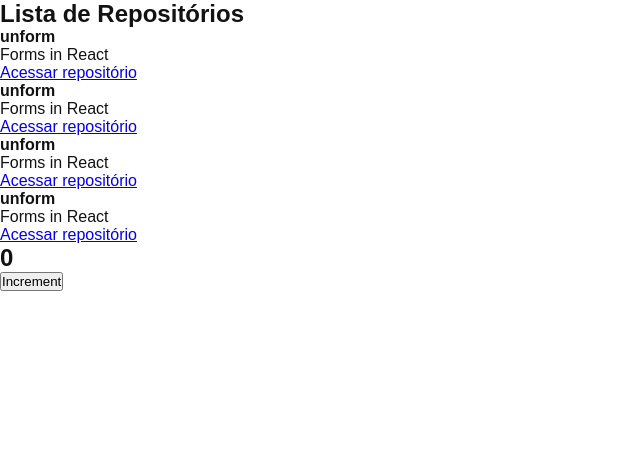
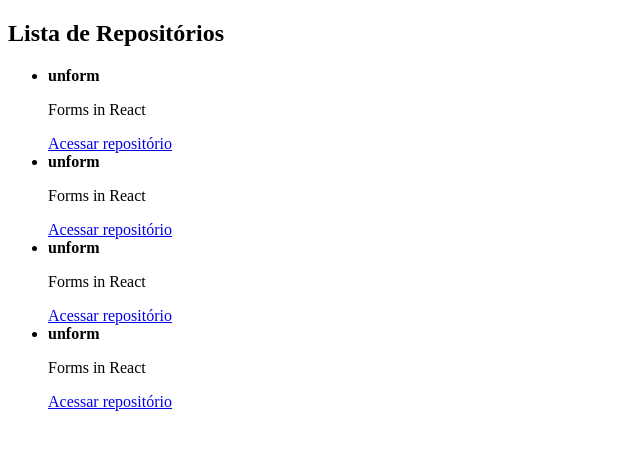
Before and after one commit to digaoreisdev/01-github-explorer, a React app: page / in a window 1280 px wide. Shown: the top 450 px of the page, without its empty margins (0-640 px from the left). Built offline with nearby package versions, Linux system fonts and the light colour scheme.

Commit message:
Chamadas HTTP - Estilização da Listagem

```diff
--- a/src/App.jsx
+++ b/src/App.jsx
@@ -1,12 +1,9 @@
-import { Counter } from './components/Counter';
 import { RepositoryList } from './components/RepositoryList';
-import './styles/global.scss';
+
+import './styles/repositories.scss';
 
 export function App() {
   return (
-     <>
-       <RepositoryList />
-      <Counter />
-     </>
+     <> <RepositoryList /> </>
     )
 }
--- a/src/components/Counter.jsx
+++ /dev/null
@@ -1,20 +0,0 @@
-import { useState } from "react";
-
-// hook = gancho
-
-export function Counter() {
-const [counter, setCounter] = useState(0);
-
-  function increment() {
-    setCounter(counter + 1);
-  }
-
-  return (
-    <div>
-      <h2>{counter}</h2>
-      <button type="button" onClick={increment}>
-        Increment
-      </button>
-    </div>
-  );
-}
--- a/src/components/RepositoryList.jsx
+++ b/src/components/RepositoryList.jsx
@@ -1,4 +1,6 @@
 import { RepositoryItem } from "./RepositoryItem";
+
+import '../styles/repositories.scss';
 
 const repository = {
   name: 'unform',
--- /dev/null
+++ b/src/styles/repositories.scss
@@ -0,0 +1,30 @@
+section.repository-List {
+  margin: 40px;
+
+  h1 {
+    margin-bottom: 16px;
+  }
+
+  ul {
+    list-style: none;
+
+    li {
+      & + li {
+        margin-top: 20px;
+      }
+
+      p {
+        font-size: 14px;
+        color:  #444;
+        margin-top: 8px;
+      }
+
+      a {
+        display: inline-block;
+        margin-top: 16px;
+        text-decoration: none;
+        color: #8257e6;
+      }
+    }
+  }
+}
```
